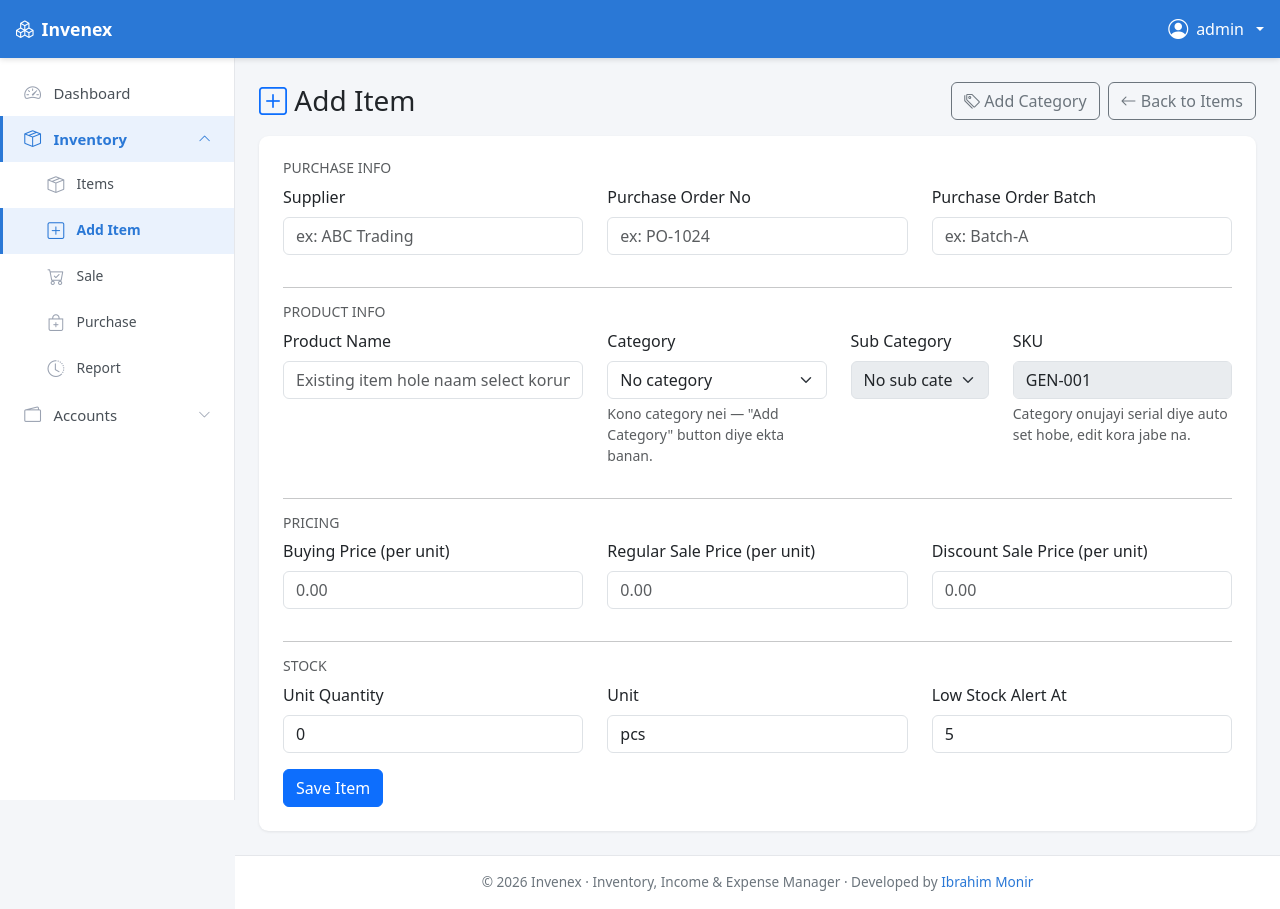
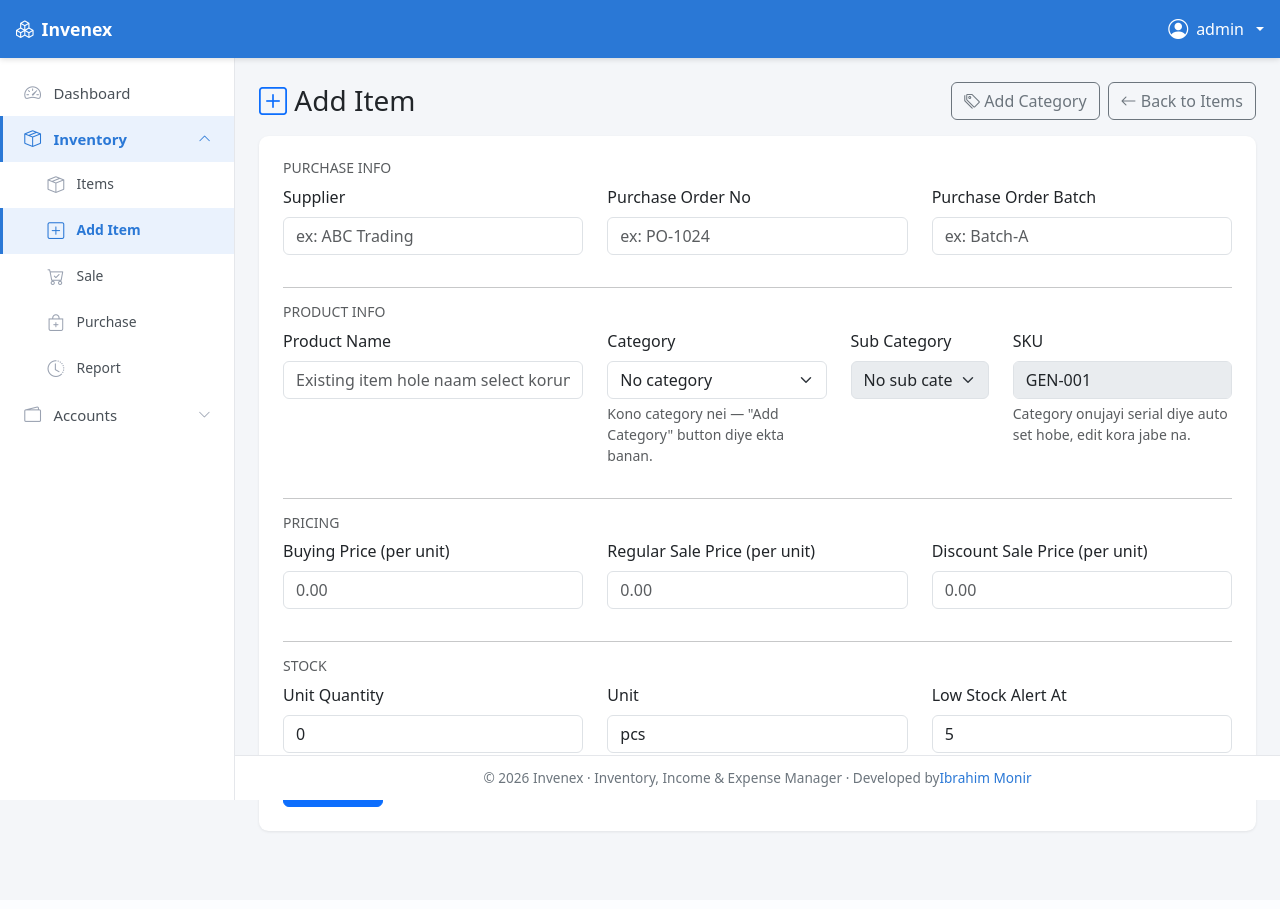
Before and after one commit to ibrahim-monir/invenex, a Flask app: page /inventory/add-item in a window 1280 px wide. After the commit the page ends 833 px from the top, so only its background shows below. Run offline with Flask 3, Linux system fonts and the light colour scheme; the visitor is signed in with stand-in values (Sample User, id 1); data comes from the database, SQL or seed files in the repository; data that the repository does not hold is empty.

Commit message:
Pin the footer to the bottom of the viewport instead of the document
The footer used to sit at the end of the page flow (a flex sticky-footer
trick), so on any page with enough content to scroll - a long inventory
table, a big report - it scrolled away with everything else. Made it
position: fixed to the viewport bottom instead, and added matching
padding-bottom to the content area so the footer never overlaps the last
row of a table or form.

Co-Authored-By: Claude Sonnet 5 <noreply@anthropic.com>

```diff
--- a/templates/base.html
+++ b/templates/base.html
@@ -10,6 +10,7 @@
     :root {
       --sidebar-width: 235px;
       --topbar-height: 58px;
+      --footer-height: 45px;
       --color-primary: #2a78d6;
       --color-primary-dark: #184f95;
       --color-danger: #e34948;
@@ -17,7 +18,7 @@
       --color-warning: #eda100;
       --color-bg: #f4f6f9;
     }
-    body { background: var(--color-bg); display: flex; flex-direction: column; min-height: 100vh; }
+    body { background: var(--color-bg); min-height: 100vh; }
 
     .topbar {
       position: fixed; top: 0; left: 0; right: 0; height: var(--topbar-height);
@@ -48,17 +49,23 @@
     .sidebar .submenu-toggle[aria-expanded="true"] .chevron { transform: rotate(180deg); }
     .sidebar .submenu-link { padding-left: 2.7rem; font-size: .87rem; }
 
-    .content-wrap { margin-left: var(--sidebar-width); margin-top: var(--topbar-height); padding: 1.5rem; flex: 1 0 auto; }
+    .content-wrap { margin-left: var(--sidebar-width); margin-top: var(--topbar-height); padding: 1.5rem; padding-bottom: calc(var(--footer-height) + 1.5rem); min-height: calc(100vh - var(--topbar-height)); }
+    body > .container { padding-bottom: calc(var(--footer-height) + 1.5rem); }
 
-    .app-footer { flex-shrink: 0; padding: 1rem 1.5rem; text-align: center; color: #6c757d; font-size: .85rem; border-top: 1px solid #e5e7eb; background: #fff; }
-    .app-footer.with-sidebar { margin-left: var(--sidebar-width); }
+    .app-footer {
+      position: fixed; left: 0; right: 0; bottom: 0; height: var(--footer-height);
+      display: flex; align-items: center; justify-content: center;
+      padding: 0 1.5rem; text-align: center; color: #6c757d; font-size: .85rem;
+      border-top: 1px solid #e5e7eb; background: #fff; z-index: 1010;
+    }
+    .app-footer.with-sidebar { left: var(--sidebar-width); }
     .app-footer a { color: var(--color-primary); text-decoration: none; }
 
     @media (max-width: 900px) {
       .sidebar { transform: translateX(-100%); }
       .sidebar.open { transform: translateX(0); box-shadow: 2px 0 10px rgba(0,0,0,.2); }
       .content-wrap { margin-left: 0; }
-      .app-footer.with-sidebar { margin-left: 0; }
+      .app-footer.with-sidebar { left: 0; }
       .sidebar-toggle { display: inline-block; }
     }
 
```
